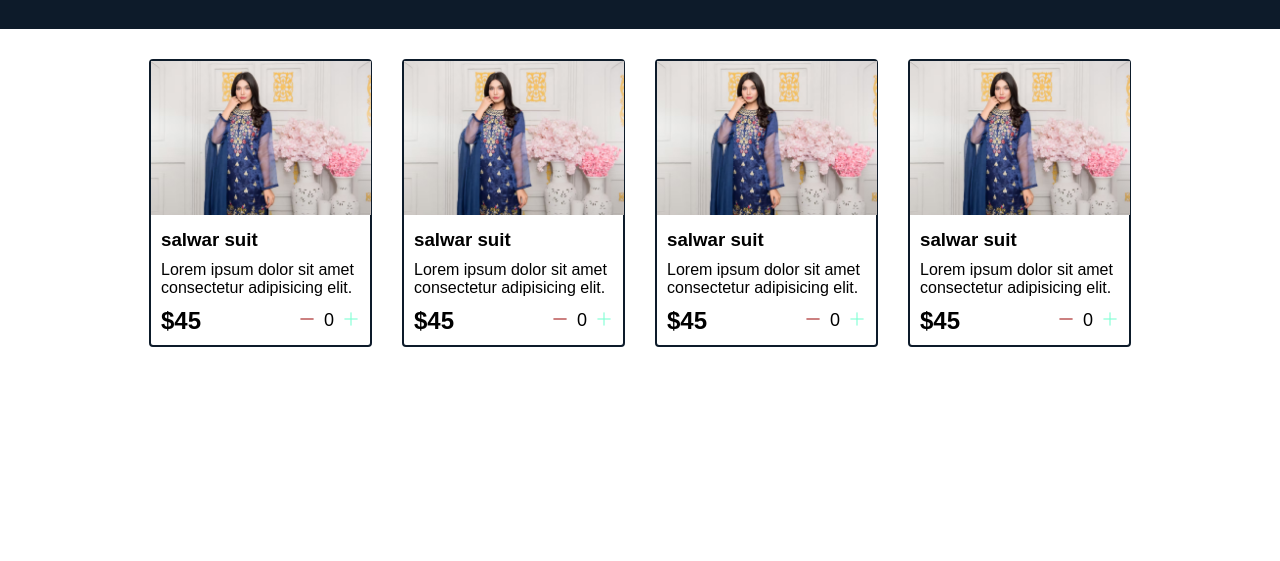
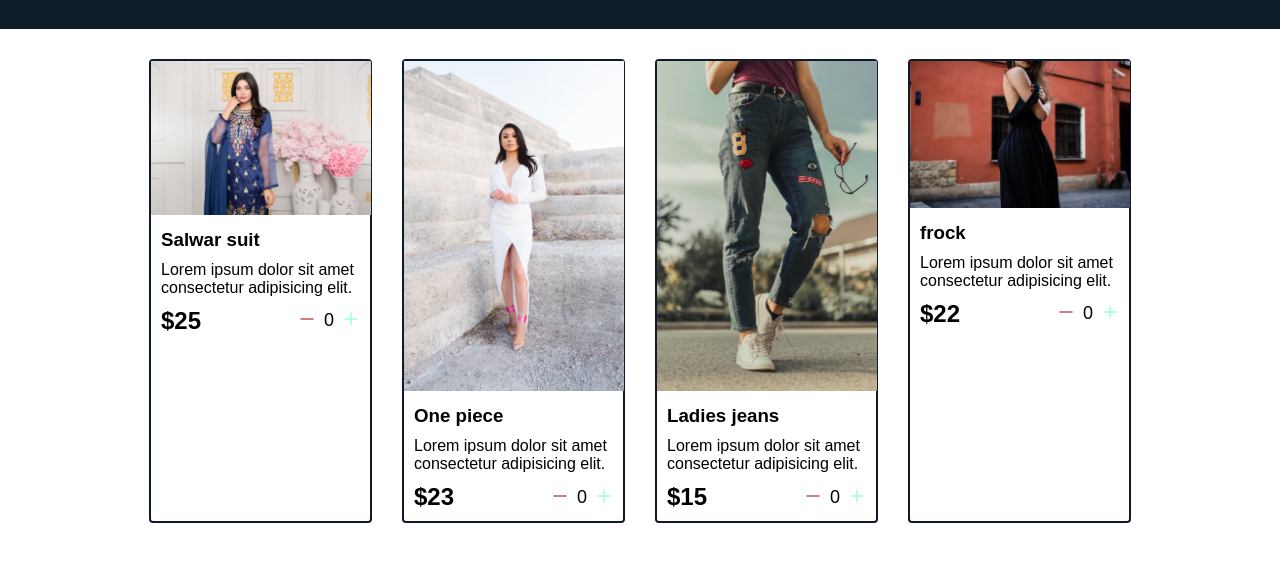
Before and after one commit to Mahak491/shopping-cart, a plain HTML site: page index.html in a window 1280 px wide. Shown: the part 79-640 px from the top of the page. Drawn offline with nearby package versions, Linux system fonts and the light colour scheme.

Commit message:
testing js

```diff
--- a/index.html
+++ b/index.html
@@ -21,10 +21,10 @@
     <div class="item">
         <img width="220" src="images/salwar.avif" alt="salwar">
         <div class="details">
-            <h3>salwar suit</h3>
+            <h3>Salwar suit</h3>
                 <p>Lorem ipsum dolor sit amet consectetur adipisicing elit.</p>
                 <div class="price-quantity">
-                    <h2>$45</h2>
+                    <h2>$25</h2>
                     <div class="buttons">
                         <i class="bi bi-dash-lg"></i>
                         <div class="quantity">0</div>
@@ -35,12 +35,12 @@
         </div>
     </div>
     <div class="item">
-        <img width="220" src="images/salwar.avif" alt="salwar">
+        <img width="220" src="images/onepiece.avif" alt="salwar">
         <div class="details">
-            <h3> salwar suit</h3>
+            <h3>One piece</h3>
                 <p>Lorem ipsum dolor sit amet consectetur adipisicing elit.</p>
                 <div class="price-quantity">
-                    <h2>$45</h2>
+                    <h2>$23</h2>
                     <div class="buttons">
                         <i class="bi bi-dash-lg"></i>
                         <div class="quantity">0</div>
@@ -51,12 +51,12 @@
         </div>
     </div>
     <div class="item">
-        <img width="220" src="images/salwar.avif" alt="salwar">
+        <img width="220" src="images/jeans.avif" alt="salwar">
         <div class="details">
-            <h3>salwar suit</h3>
+            <h3>Ladies jeans</h3>
                 <p>Lorem ipsum dolor sit amet consectetur adipisicing elit.</p>
                 <div class="price-quantity">
-                    <h2>$45</h2>
+                    <h2>$15</h2>
                     <div class="buttons">
                         <i class="bi bi-dash-lg"></i>
                         <div class="quantity">0</div>
@@ -67,12 +67,12 @@
         </div>
     </div>
     <div class="item">
-        <img width="220" src="images/salwar.avif" alt="salwar">
+        <img width="220" src="images/frock.avif" alt="salwar">
         <div class="details">
-            <h3>salwar suit</h3>
+            <h3>frock</h3>
                 <p>Lorem ipsum dolor sit amet consectetur adipisicing elit.</p>
                 <div class="price-quantity">
-                    <h2>$45</h2>
+                    <h2>$22</h2>
                     <div class="buttons">
                         <i class="bi bi-dash-lg"></i>
                         <div class="quantity">0</div>
--- a/main.js
+++ b/main.js
@@ -0,0 +1 @@
+let shop = document.getElementById('shop')
```
